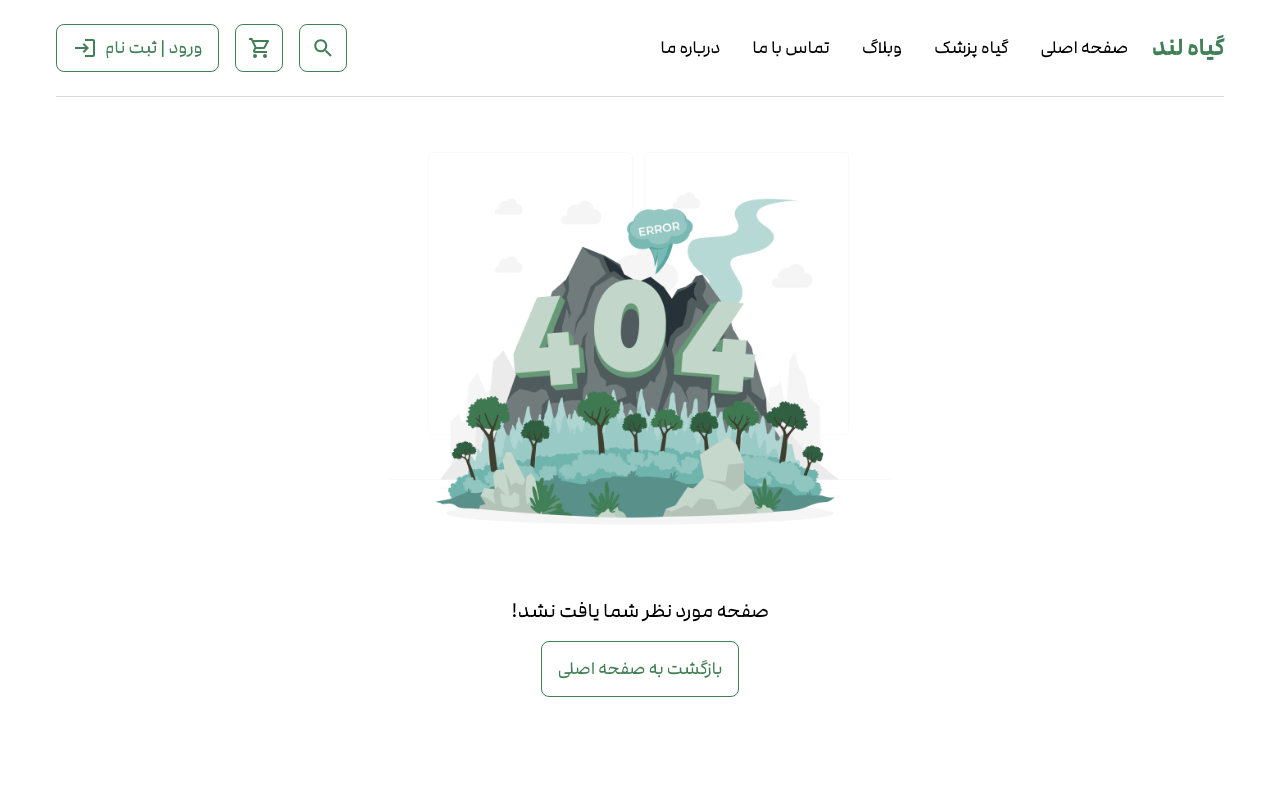
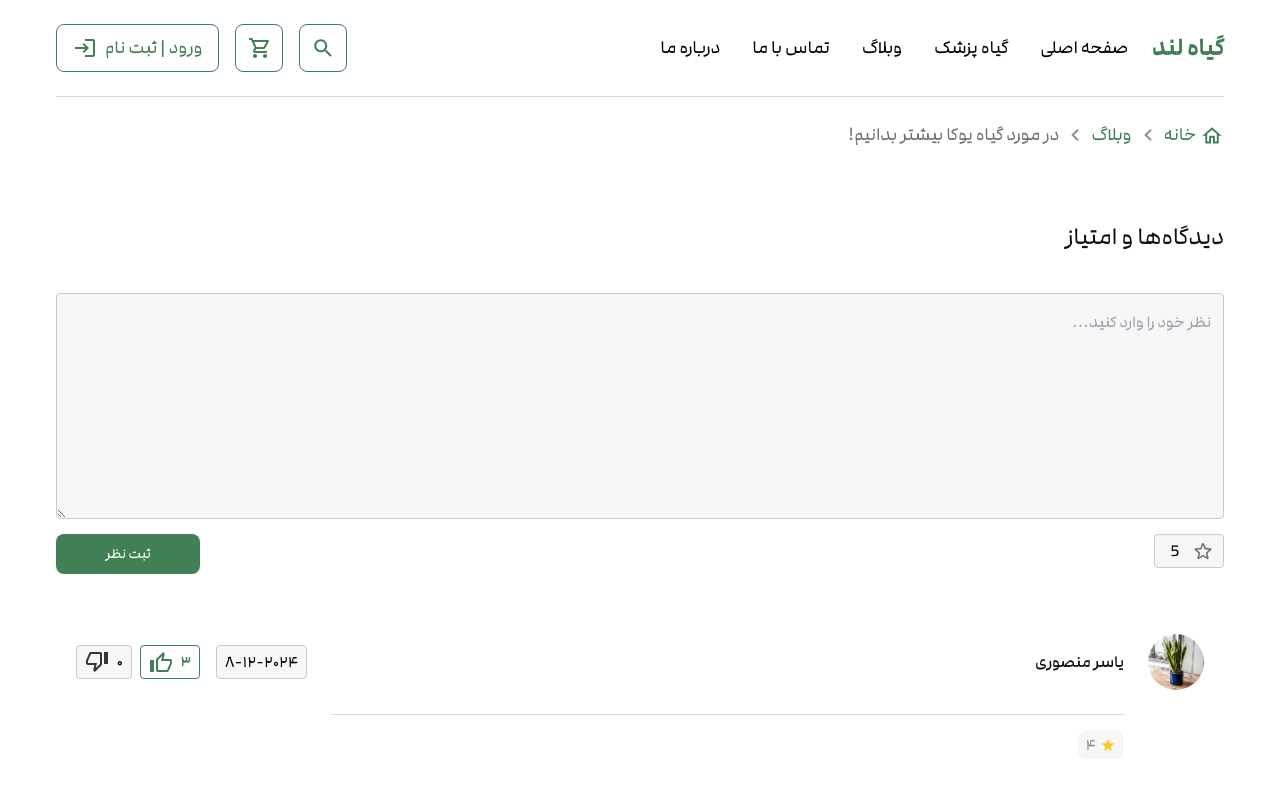
Before and after one commit to Amin-Gharibi/Giahland, a React (Vite) app: page /blog in a window 1280 px wide. Shown: the top 793 px of the page. Built offline with nearby package versions, Linux system fonts and the light colour scheme.

Commit message:
[feat] create blog page and put static parts in it

```diff
--- /dev/null
+++ b/src/pages/Blog.jsx
@@ -0,0 +1,109 @@
+import React, { useEffect, useState } from "react";
+import Header from "../components/Header.jsx";
+import Footer from "../components/Footer.jsx";
+import useResponsiveSize from "../hooks/useResponsiveSize.js";
+import { useForm } from "react-hook-form";
+import BreadCrumb from "../components/Breadcrumb.jsx";
+import CommentItem from "../components/CommentItem.jsx";
+import CustomButton from "../components/CustomButton.jsx";
+import ProductSectionTitle from "../components/ProductSectionTitle.jsx";
+import tempImage3 from "../assets/images/secondBgImage.png";
+
+export default function Blog() {
+	const blogId = window.location.pathname.split("/")[2];
+	const [blogDetails, setBlogDetails] = useState(null);
+	const [breadcrumbs, setBreadcrumbs] = useState(null);
+	const [blogComments, setBlogComments] = useState([]);
+	const [showMoreCommentsButton, setShowMoreCommentsButton] = useState(false);
+
+	const showMoreCommentsButtonSize = useResponsiveSize([
+		{ breakpoint: 0, value: 40 },
+		{ breakpoint: 1024, value: 48 },
+	]);
+
+	const {
+		register,
+		handleSubmit,
+		formState: { errors },
+	} = useForm();
+	const submitCommentHandler = (data) => {
+		console.log(data);
+	};
+
+	useEffect(() => {
+		// fetch data from server
+        const details = {
+			title: "در مورد گیاه یوکا بیشتر بدانیم!",
+			enTitle: "about-yoka",
+			author: {
+				firstName: "امین",
+				lastName: "غریبی",
+			},
+			createdAt: "Fri Dec 13 2024 15:14:41 GMT+0330 (Iran Standard Time)",
+			views: 89,
+			content: "",
+			rate: 4.6,
+		};
+		setBlogDetails(details);
+		// request to server using lastCommentIndex
+		const { isThereMore, comments } = { isThereMore: false, comments: [{ user: { prof: tempImage3, firstName: "یاسر", lastName: "منصوری" }, rate: 4, comment: "گیاه یوکا یکی از گیاهان مورد علاقه", likesCount: 3, disLikesCount: 0, isLiked: true, isDisLiked: false, date: "Sun Dec 08 2024 16:13:51 GMT+0330 (Iran Standard Time)" }] };
+		setShowMoreCommentsButton(isThereMore);
+		setBlogComments(comments);
+        setBreadcrumbs([{ name: "وبلاگ", url: "/blogs" }, { name: details.title }]);
+	}, []);
+
+	return (
+		<>
+			<div className={"container"}>
+				<Header />
+				<div className={"mt-2 sm:mt-4 md:mt-6"}>
+					<BreadCrumb breadcrumbs={breadcrumbs ?? []} />
+
+					{/*comments section*/}
+					<div className={"max-w-full mt-14 sm:mt-[72px]"}>
+						<ProductSectionTitle title={"دیدگاه‌ها و امتیاز"} />
+						<form onSubmit={handleSubmit(submitCommentHandler)}>
+							<textarea className={"w-full bg-neutral2 border border-neutral6 rounded outline-0 resize-y py-4 px-3 mt-10"} rows={8} placeholder={"نظر خود را وارد کنید..."} {...register("comment", { required: "وارد کردن متنی به عنوان نظر الزامی است" })}></textarea>
+							{(errors.comment ? [errors.comment] : []).map((error, index) => (
+								<div key={index} className={"cursor-default"}>
+									<span className={"text-error text-xs"}>{error.message}</span>
+								</div>
+							))}
+							<div className={"flex justify-between items-start mt-2"}>
+								<div>
+									<div className={"group flex items-center gap-x-1 w-max bg-neutral2 border border-neutral6 rounded py-1 px-2"}>
+										<svg width="24" height="24" viewBox="0 0 24 24" xmlns="http://www.w3.org/2000/svg" className={"fill-neutral9 "}>
+											<path d="M19.6486 9.29464L14.8086 8.87464L12.9186 4.42464C12.5786 3.61464 11.4186 3.61464 11.0786 4.42464L9.18861 8.88464L4.35861 9.29464C3.47861 9.36464 3.11861 10.4646 3.78861 11.0446L7.45861 14.2246L6.35861 18.9446C6.15861 19.8046 7.08861 20.4846 7.84861 20.0246L11.9986 17.5246L16.1486 20.0346C16.9086 20.4946 17.8386 19.8146 17.6386 18.9546L16.5386 14.2246L20.2086 11.0446C20.8786 10.4646 20.5286 9.36464 19.6486 9.29464ZM11.9986 15.6546L8.23861 17.9246L9.23861 13.6446L5.91861 10.7646L10.2986 10.3846L11.9986 6.35464L13.7086 10.3946L18.0886 10.7746L14.7686 13.6546L15.7686 17.9346L11.9986 15.6546Z" />
+										</svg>
+										<input type={"number"} className={"w-6 text-center bg-transparent h-full outline-0 border-0 hide-arrows"} {...register("rate", { required: "باید امتیاز این محصول را وارد کنید", min: { value: 0, message: "امتیاز نمیتواند کمتر از ۰ باشد" }, max: { value: 5, message: "امتیاز نمیتواند بیشتر از ۵ باشد" }, valueAsNumber: true, value: 5 })} />
+									</div>
+									{(errors.rate ? [errors.rate] : []).map((error, index) => (
+										<div key={index} className={"cursor-default"}>
+											<span className={"text-error text-xs"}>{error.message}</span>
+										</div>
+									))}
+								</div>
+								<div className={"w-36 *:w-full"}>
+									<CustomButton type={"submit"} title={"ثبت نظر"} onClick={() => true} size={40} isFilled isSquared />
+								</div>
+							</div>
+						</form>
+						<div className={"mt-10 divide-y divide-neutral3"}>
+							{(blogComments.length && blogComments.map((cmnt, index) => <CommentItem key={index} {...cmnt} />)) || (
+								<div className="w-full flex items-center justify-center">
+									<span>هنوز کسی اینجا نظرشو نگفته، تو اولین باش :)</span>
+								</div>
+							)}
+						</div>
+						{showMoreCommentsButton && (
+							<div className={"mx-auto mt-6 w-40 *:w-full"}>
+								<CustomButton title={"مشاهده بیشتر"} onClick={() => true} size={showMoreCommentsButtonSize} isOutline isSquared />
+							</div>
+						)}
+					</div>
+				</div>
+			</div>
+			<Footer />
+		</>
+	);
+}
--- a/src/routes.jsx
+++ b/src/routes.jsx
@@ -10,6 +10,7 @@ import Product from "./pages/Product.jsx";
 import Cart from "./pages/Cart.jsx";
 import Search from "./pages/Search.jsx";
 import SearchBlogs from "./pages/SearchBlogs.jsx";
+import Blog from "./pages/Blog.jsx";
 
 const routes = [
 	{ path: "/", element: <Home /> },
@@ -35,6 +36,7 @@ const routes = [
 	{ path: "/cart", element: <Cart /> },
 	{ path: "/search", element: <Search /> },
 	{ path: "/blogs", element: <SearchBlogs /> },
+	{ path: "/blog/*", element: <Blog /> },
 	{ path: "*", element: <NotFound /> },
 ];
 
```
